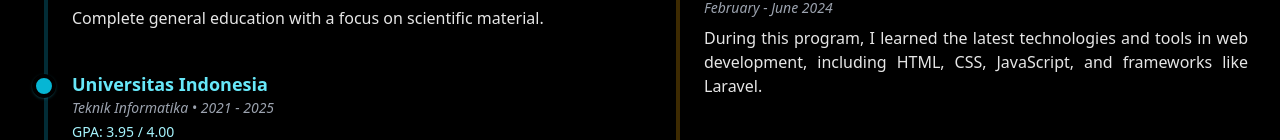
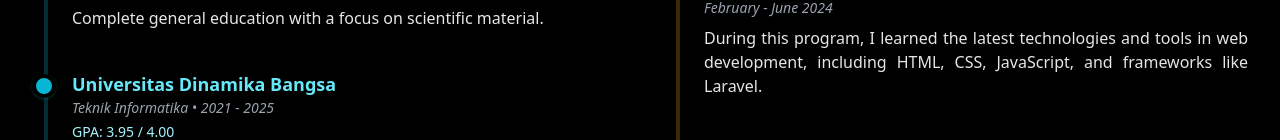
Before and after one commit to MhmdHabi/aplikasi-portofolio-next, a Next.js app: page /education in a window 1280 px wide. Shown: the part 330-470 px from the top of the page. Built offline with nearby package versions, Linux system fonts and the light colour scheme.

Commit message:
update education page

```diff
--- a/app/education/page.tsx
+++ b/app/education/page.tsx
@@ -11,7 +11,7 @@
     description: "Complete general education with a focus on scientific material.",
   },
   {
-    title: "Universitas Indonesia",
+    title: "Universitas Dinamika Bangsa",
     jurusan: "Teknik Informatika",
     tahun: "2021 - 2025",
     description: "Study various aspects of computer science, including algorithms, data structures, software engineering, web programming and computer networks.",
```
